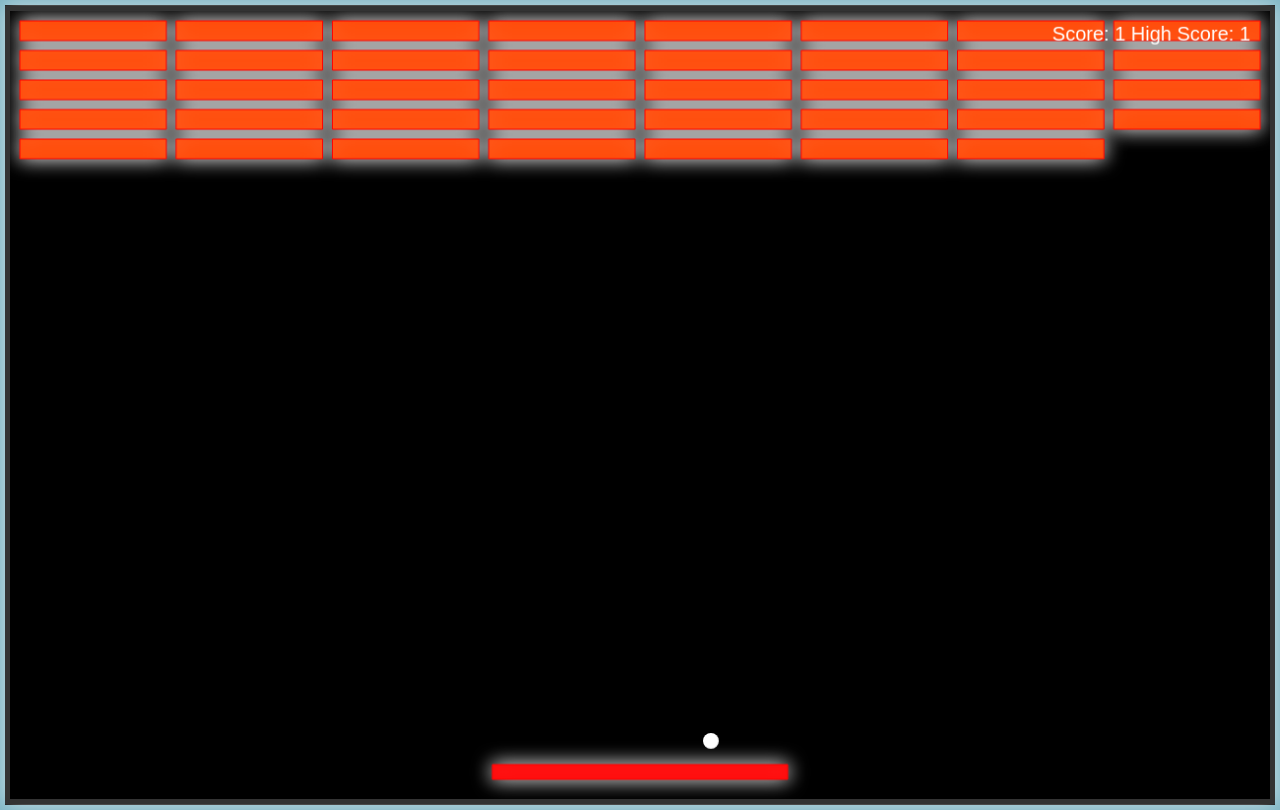
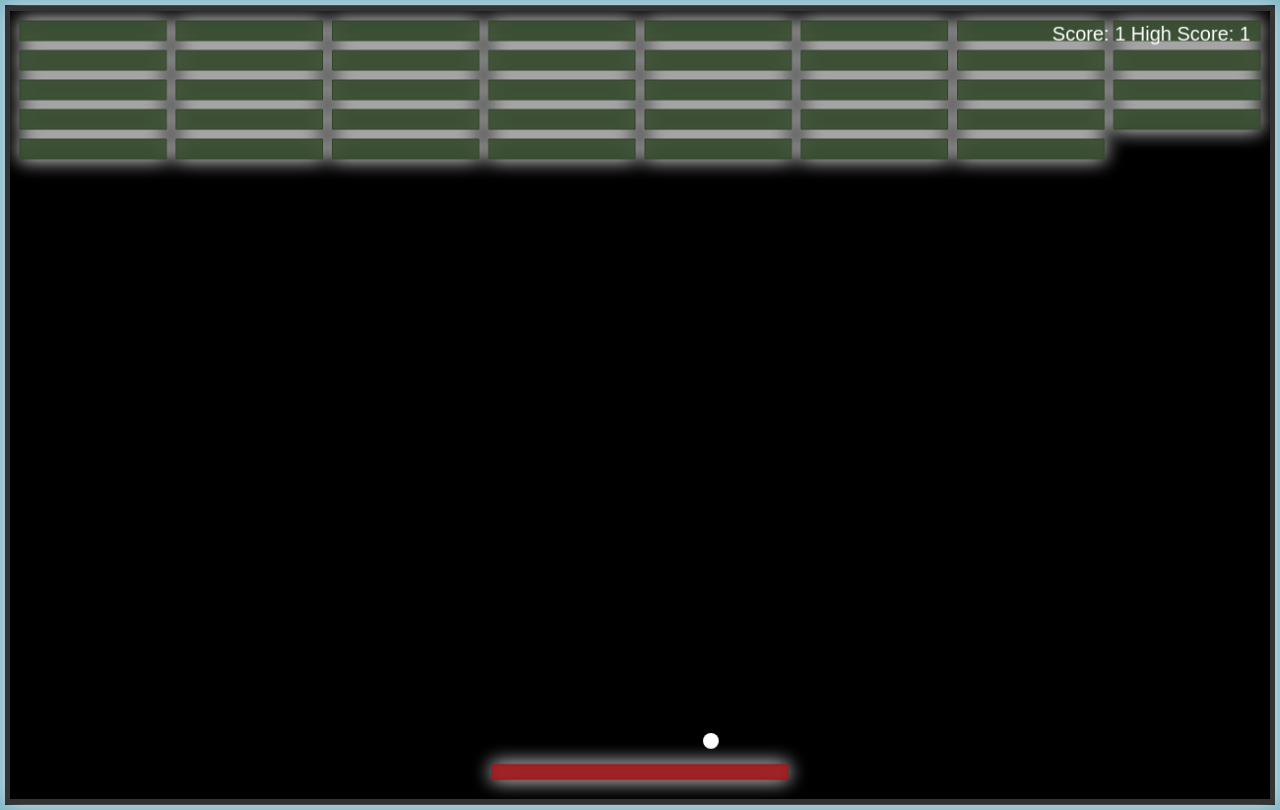
Before and after one commit to AnteVol/web2-lab3, a website: page index.html in a window 1280 px wide. Drawn offline with Linux system fonts and the light colour scheme.

Commit message:
Added sound when braking bricks and new comments

```diff
--- a/game.js
+++ b/game.js
@@ -2,7 +2,7 @@
 const GAME_CONFIG = {
     PADDLE_WIDTH: 300,
     PADDLE_HEIGHT: 15,
-    PADDLE_COLOR: 'red',
+    PADDLE_COLOR: '#981518',
     PADDLE_SPEED: 6,
     BALL_RADIUS: 8,
     BALL_SPEED: 4,
@@ -10,7 +10,7 @@ const GAME_CONFIG = {
     BRICK_COLUMNS: 8,
     BRICK_HEIGHT: 20,
     BRICK_PADDING: 10,
-    BRICK_COLOR: '#FF4500',
+    BRICK_COLOR: '#304529',
     SCORE_FONT: '20px Arial',
     TEXT_COLOR: '#fff'
 };
@@ -126,6 +126,13 @@ function update() {
             ball.dy *= -1;
             brick.active = false;
             score++;
+
+            // Zvuk prilikom razbijanja cigle
+            const brickBreakSound = document.getElementById('brakeBrick');
+            brickBreakSound.currentTime = 0;
+            brickBreakSound.play();
+
+            // Ažuriranje highscore-a
             if (score > highScore) {
                 highScore = score;
                 localStorage.setItem('HighScore', highScore);
@@ -168,6 +175,7 @@ function draw() {
     ctx.shadowBlur = 20;
     ctx.shadowColor = "white";
     ctx.fillStyle = GAME_CONFIG.BRICK_COLOR;
+    ctx.strokeStyle = GAME_CONFIG.BRICK_COLOR;
 
     // Crtanje cigli sa senčanjem
     ctx.beginPath();
--- a/index.html
+++ b/index.html
@@ -7,6 +7,7 @@
 </head>
 <body>
     <canvas id="gameCanvas"></canvas>
+    <audio id="brakeBrick" src="sounds/brick-break.mp3"></audio>
     <script type="module" src="game.js"></script>
 </body>
 </html>
--- a/package.json
+++ b/package.json
@@ -1,10 +1,10 @@
 {
   "name": "web2-lab3",
   "version": "1.0.0",
-  "description": "",
-  "main": "index.js",
+  "description": "Brakeout game by Ante Volarević",
+  "main": "server.js",
   "scripts": {
-    "test": "echo \"Error: no test specified\" && exit 1"
+    "start": "node server.js"
   },
   "keywords": [],
   "author": "",
```
Also changed, not shown: server.js (+3 -6 lines), 1 other file.
